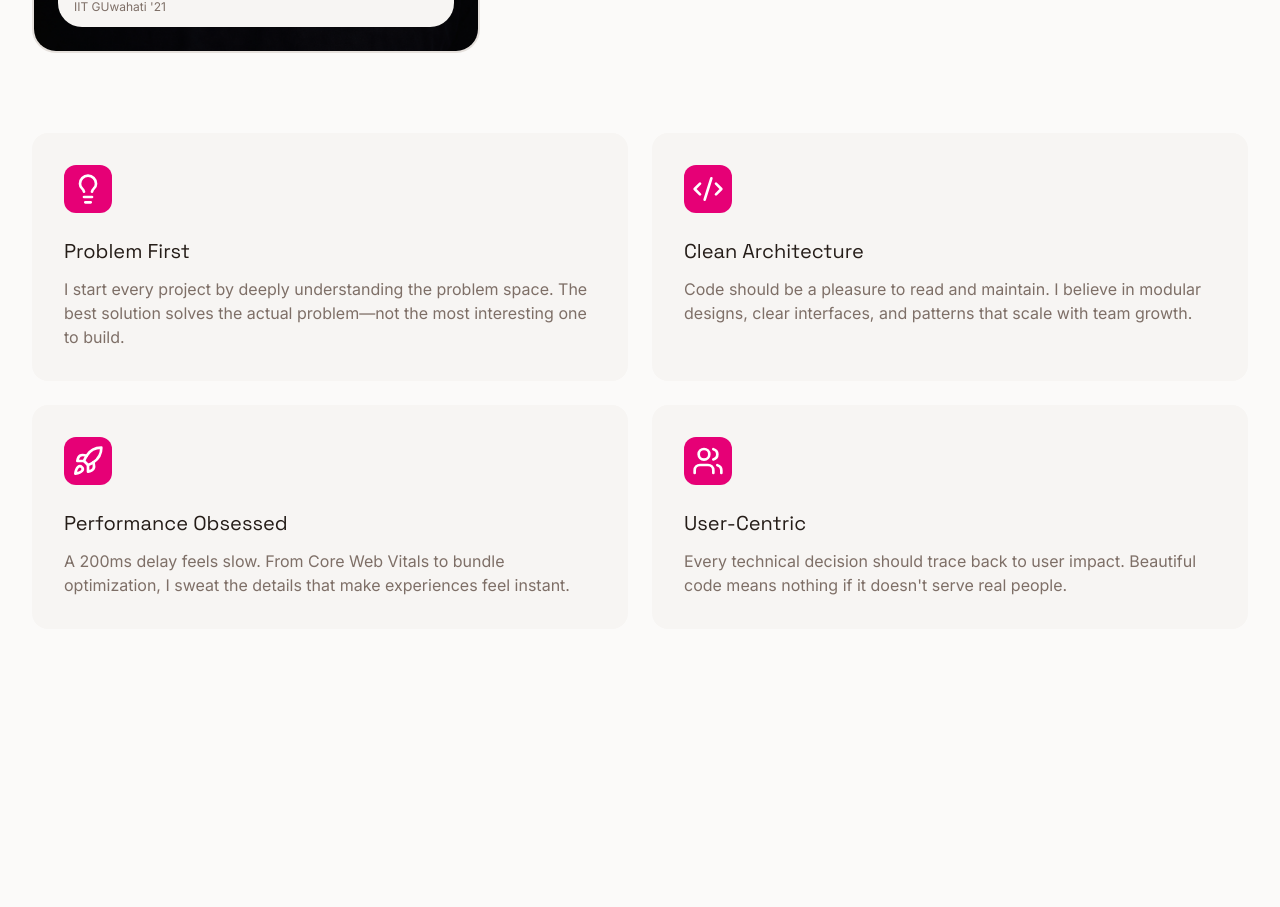
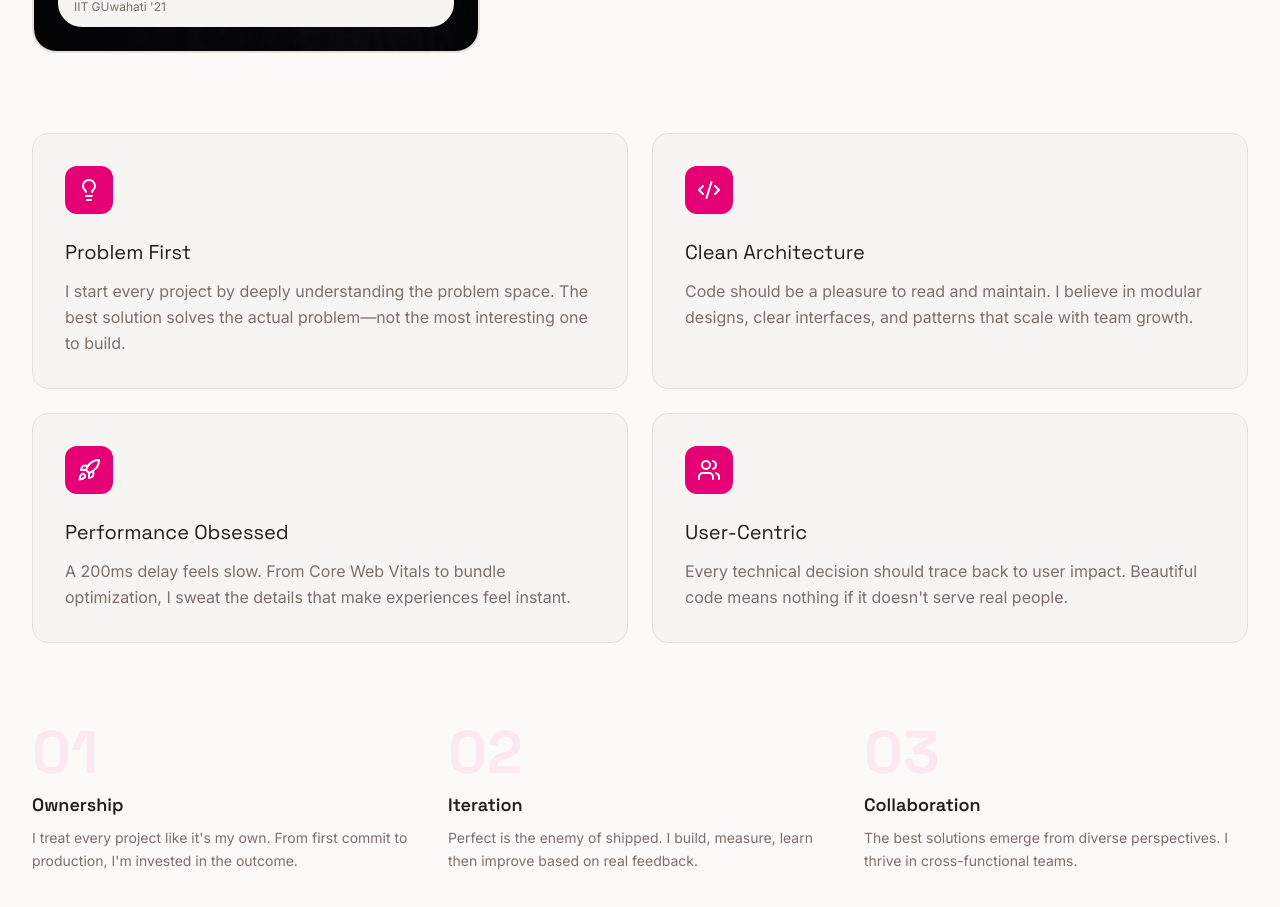
Before and after one commit to Ashu112/Portfolio-v2, a Next.js app: page / in a window 1280 px wide. Shown: the part 1633-2540 px from the top of the page. Before the commit the page ends 2390 px from the top, so only its background shows below. Built offline with nearby package versions, Linux system fonts and the light colour scheme.

Commit message:
values section added

```diff
--- a/src/components/About.tsx
+++ b/src/components/About.tsx
@@ -5,6 +5,12 @@ type AboutSectionCardType = {
   heading: string;
   description: string;
   icon: LucideIcon;
+}[];
+
+type ValuesType = {
+  number: string;
+  name: string;
+  description: string;
 }[];
 
 const aboutSectionCard: AboutSectionCardType = [
@@ -31,6 +37,27 @@ const aboutSectionCard: AboutSectionCardType = [
     description:
       "Every technical decision should trace back to user impact. Beautiful code means nothing if it doesn't serve real people.",
     icon: Users,
+  },
+];
+
+const values: ValuesType = [
+  {
+    number: '01',
+    name: 'Ownership',
+    description:
+      "I treat every project like it's my own. From first commit to production, I'm invested in the outcome.",
+  },
+  {
+    number: '02',
+    name: 'Iteration',
+    description:
+      'Perfect is the enemy of shipped. I build, measure, learn then improve based on real feedback.',
+  },
+  {
+    number: '03',
+    name: 'Collaboration',
+    description:
+      'The best solutions emerge from diverse perspectives. I thrive in cross-functional teams.',
   },
 ];
 
@@ -106,18 +133,35 @@ export default function About() {
         {/*Cards section */}
         <div className="mt-20 grid gap-6 md:grid-cols-2">
           {aboutSectionCard.map((item, i) => (
-            <div key={i} className="bg-card h-full rounded-2xl p-8">
+            <div
+              key={i}
+              className="bg-card border-border h-full rounded-2xl border p-8"
+            >
               <div className="mb-6 flex h-12 w-12 items-center justify-center rounded-xl bg-pink-600">
-                <item.icon className="text-primary-foreground h-8 w-8" />
+                <item.icon className="text-primary-foreground h-6 w-6" />
               </div>
               <h3 className="text-xl">{item.heading}</h3>
-              <p className="text-muted-foreground mt-3">{item.description}</p>
+              <p className="text-muted-foreground mt-3 leading-relaxed">
+                {item.description}
+              </p>
             </div>
           ))}
         </div>
 
         {/* Step section */}
-        <div className="grid grid-cols-3"></div>
+        <div className="mt-20 grid grid-cols-3 gap-8">
+          {values.map((item, i) => (
+            <div key={i}>
+              <h2 className="text-6xl font-bold text-pink-300 opacity-20">
+                {item.number}
+              </h2>
+              <h3 className="mt-2 text-lg font-semibold">{item.name}</h3>
+              <p className="text-muted-foreground mt-2 text-sm leading-relaxed">
+                {item.description}
+              </p>
+            </div>
+          ))}
+        </div>
       </div>
     </section>
   );
```
